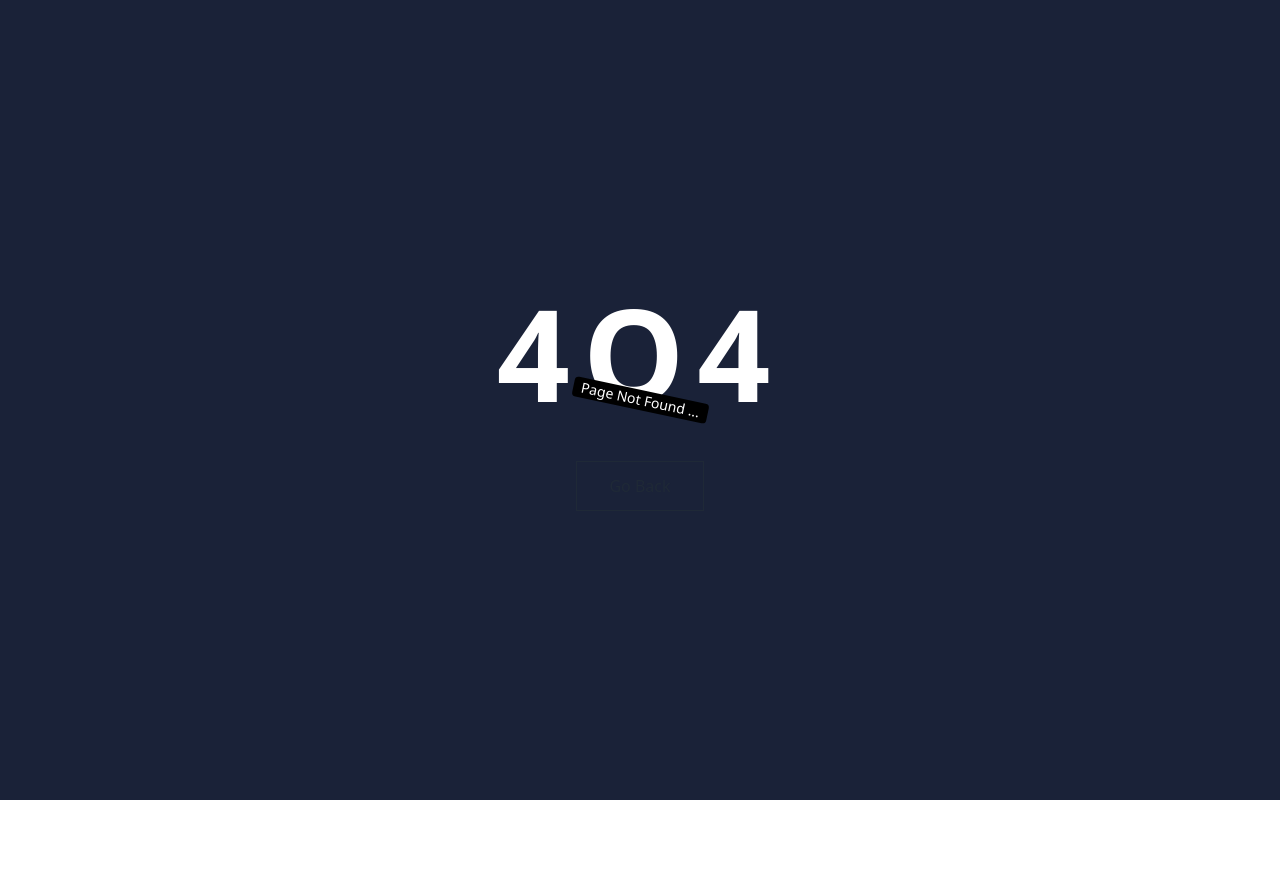
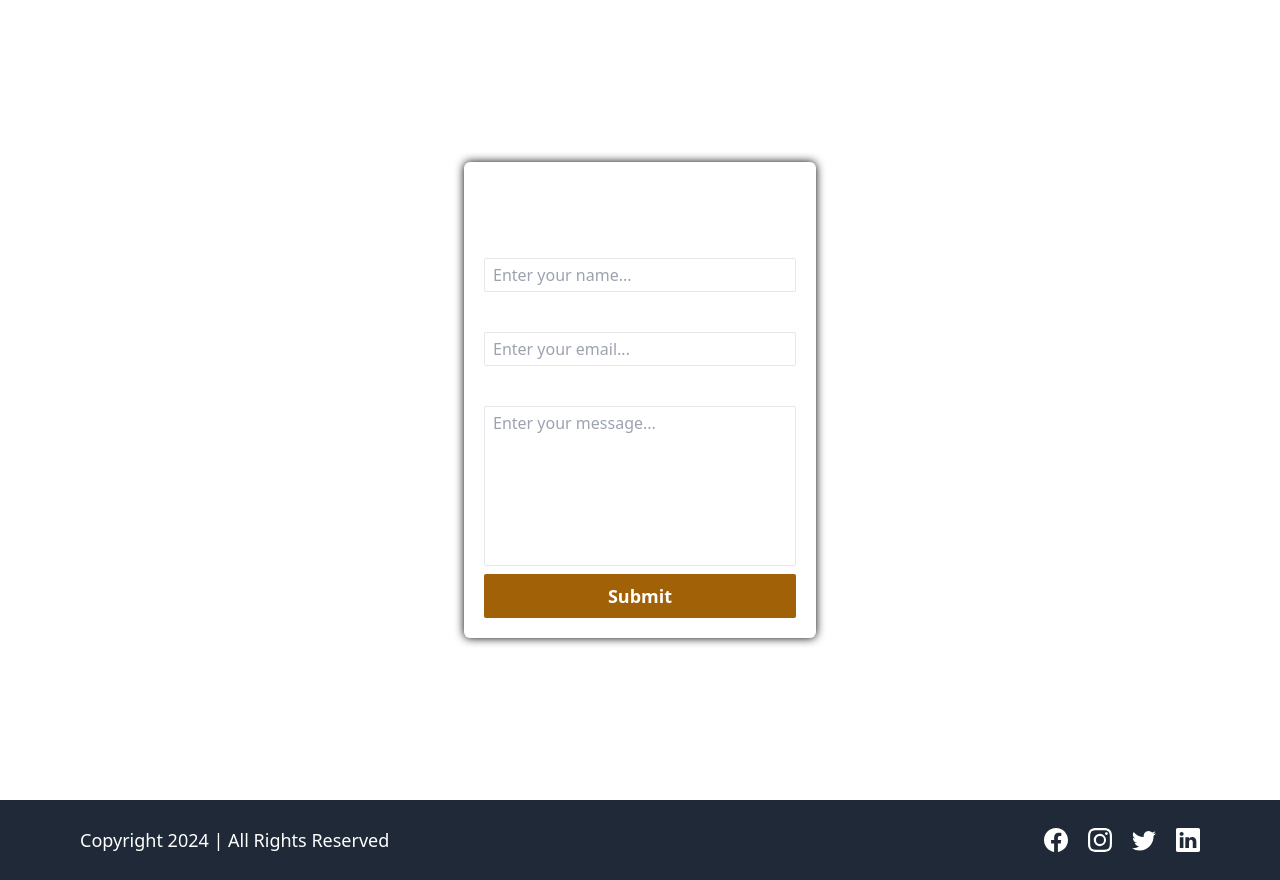
Before and after one commit to Sunnyraj8789/lms-frontend, a React (Vite) app: page /contact in a window 1280 px wide. Before the commit this address had no page. Before the commit the page ends 800 px from the top, so only its background shows below. Built offline with nearby package versions, Linux system fonts and the light colour scheme.

Commit message:
Added contact page

```diff
--- a/src/App.jsx
+++ b/src/App.jsx
@@ -1,6 +1,7 @@
 import {Route, Routes } from 'react-router-dom';
 
 import AboutUs from './Pages/AboutUs';
+import Contact from './Pages/Contact';
 import CourseList from './Pages/Course/CourseList';
 import HomePage from './Pages/HomePage'
 import Login from './Pages/Login';
@@ -17,6 +18,7 @@
           <Route path='/' element={<HomePage/>}></Route>
           <Route path='/about' element={<AboutUs/>}></Route>
           <Route path='/courses' element={<CourseList/>}></Route>
+          <Route path='/contact' element={<Contact/>}></Route>
 
           <Route path='/signup' element={<Signup/>}></Route>
           <Route path='/login' element={<Login/>}></Route>
--- /dev/null
+++ b/src/Helpers/regexMatcher.js
@@ -0,0 +1,7 @@
+export function isEmail(string){
+    return string.match(/^(([^<>()[\]\\.,;:\s@"]+(\.[^<>()[\]\\.,;:\s@"]+)*)|.(".+"))@((\[[0-9]{1,3}\.[0-9]{1,3}\.[0-9]{1,3}\.[0-9]{1,3}\])|(([a-zA-Z\-0-9]+\.)+[a-zA-Z]{2,}))$/);
+}
+
+export function isValidPassword(string){
+  return string.match(/^(?=.*[0-9])(?=.*[!@#$%^&*])[a-zA-Z0-9!@#$%^&*]{6,16}$/);
+}
--- /dev/null
+++ b/src/Pages/Contact.jsx
@@ -0,0 +1,127 @@
+import { useState } from "react";
+import toast from "react-hot-toast";
+
+import axiosInstance from "../Helpers/axiosInstance";
+import { isEmail } from "../Helpers/regexMatcher";
+import HomeLayout from "../Layouts/HomeLayout";
+
+function Contact(){
+    const [userInput,setUserInput]=useState({
+        name: "",
+        email: "",
+        message: "",
+    });
+
+    function handleInputChange(e){
+        const {name,value}=e.target;
+           setUserInput({
+                ...userInput,
+                [name]: value
+           })
+    }
+
+    async function onFormSubmit(e){
+        e.preventDefault();
+        if(!userInput.email || !userInput.name|| !userInput.message){
+            toast.error("All feilds are mandetory");
+            return;
+        }
+
+        if(!isEmail(userInput.email)){
+           toast.error("invalid email");
+            return;
+        }
+
+
+        try {
+            const response =axiosInstance.post("/contact",userInput);
+            toast.promise(response,{
+                loading:"submitting your message...",
+                success:"form submitted successfully",
+                error:"Failed to submit the form"
+            });
+            const contactResponse=await response;
+            console.log(contactResponse);
+
+            if(contactResponse?.data?.success){
+                setUserInput({
+                    name:"",
+                    email:"",
+                    message:"",
+                });
+            }
+        } catch (error) {
+            toast.error("Operation failed.....");
+        }
+    }
+    return (
+
+        <HomeLayout>
+            <div className="flex items-center justify-center h-[100vh]">
+            <form
+                noValidate
+                onSubmit={onFormSubmit}
+                className="flex flex-col items-center justify-center gap-2 p-5 rounded-md text-white shadow-[0_0_10px_black] w-[22rem]">
+
+                <h1 className="text-3xl font-semibold">
+                    Contact Form
+                </h1>
+
+                <div className="flex flex-col w-full gap-1">
+                    <label htmlFor="name" className="text-xl font-semibold">
+                        Name
+                    </label>
+                    <input
+                        className="bg-transparent  border px-2 py-1 rounded-sm"
+                        id="name"
+                        type="text"
+                        name="name"
+                        placeholder="Enter your name..."
+                        onChange={handleInputChange}
+                        value={userInput.name}
+                    />
+                </div>
+
+                <div className="flex flex-col w-full gap-1">
+                    <label htmlFor="email" className="text-xl font-semibold">
+                        Email
+                    </label>
+                    <input
+                        className="bg-transparent  border px-2 py-1 rounded-sm"
+                        id="email"
+                        type="email"
+                        name="email"
+                        placeholder="Enter your email..."
+                        onChange={handleInputChange}
+                        value={userInput.email}
+
+                    />
+                </div>
+
+                <div className="flex flex-col w-full gap-1">
+                    <label htmlFor="message" className="text-xl font-semibold">
+                        Message
+                    </label>
+                    <textarea
+                        className="bg-transparent  border px-2 py-1 rounded-sm resize-none h-40"
+                        id="message"
+                        name="message"
+                        placeholder="Enter your message..."
+                        onChange={handleInputChange}
+                        value={userInput.message}
+
+                    />
+                </div>
+
+                <button type="submit"
+                    className="w-full bg-yellow-700 hover:bg-yellow-500 transition-all ease-in-out duration-300 rounded-sm py-2 font-semibold text-lg cursor-pointer"
+
+                >
+                    Submit
+                </button>
+            </form>
+            </div>
+        </HomeLayout>
+    );
+}
+export default Contact;
--- a/src/Pages/Signup.jsx
+++ b/src/Pages/Signup.jsx
@@ -4,6 +4,7 @@
 import { useDispatch } from "react-redux";
 import { Link, useNavigate } from "react-router-dom";
 
+import { isEmail, isValidPassword } from "../Helpers/regexMatcher";
 import HomeLayout from "../Layouts/HomeLayout";
 import { createAccount } from "../Redux/Slices/AuthSlice";
 
@@ -64,13 +65,13 @@
         }
 
         //cheaking valid email
-        if(!signupData.email.match(/^(([^<>()[\]\\.,;:\s@"]+(\.[^<>()[\]\\.,;:\s@"]+)*)|.(".+"))@((\[[0-9]{1,3}\.[0-9]{1,3}\.[0-9]{1,3}\.[0-9]{1,3}\])|(([a-zA-Z\-0-9]+\.)+[a-zA-Z]{2,}))$/)){
+        if(!isEmail(signupData.email)){
             toast.error("Invalid email id");
             return;
         }
 
         //cheaking password validation
-        if(!signupData.password.match(/^(?=.*[0-9])(?=.*[!@#$%^&*])[a-zA-Z0-9!@#$%^&*]{6,16}$/)){
+        if(!isValidPassword(signupData.password)){
             toast.error("password should be 6 - 16 character long with atleast a number and speacial chracter")
             return;
         }
```
